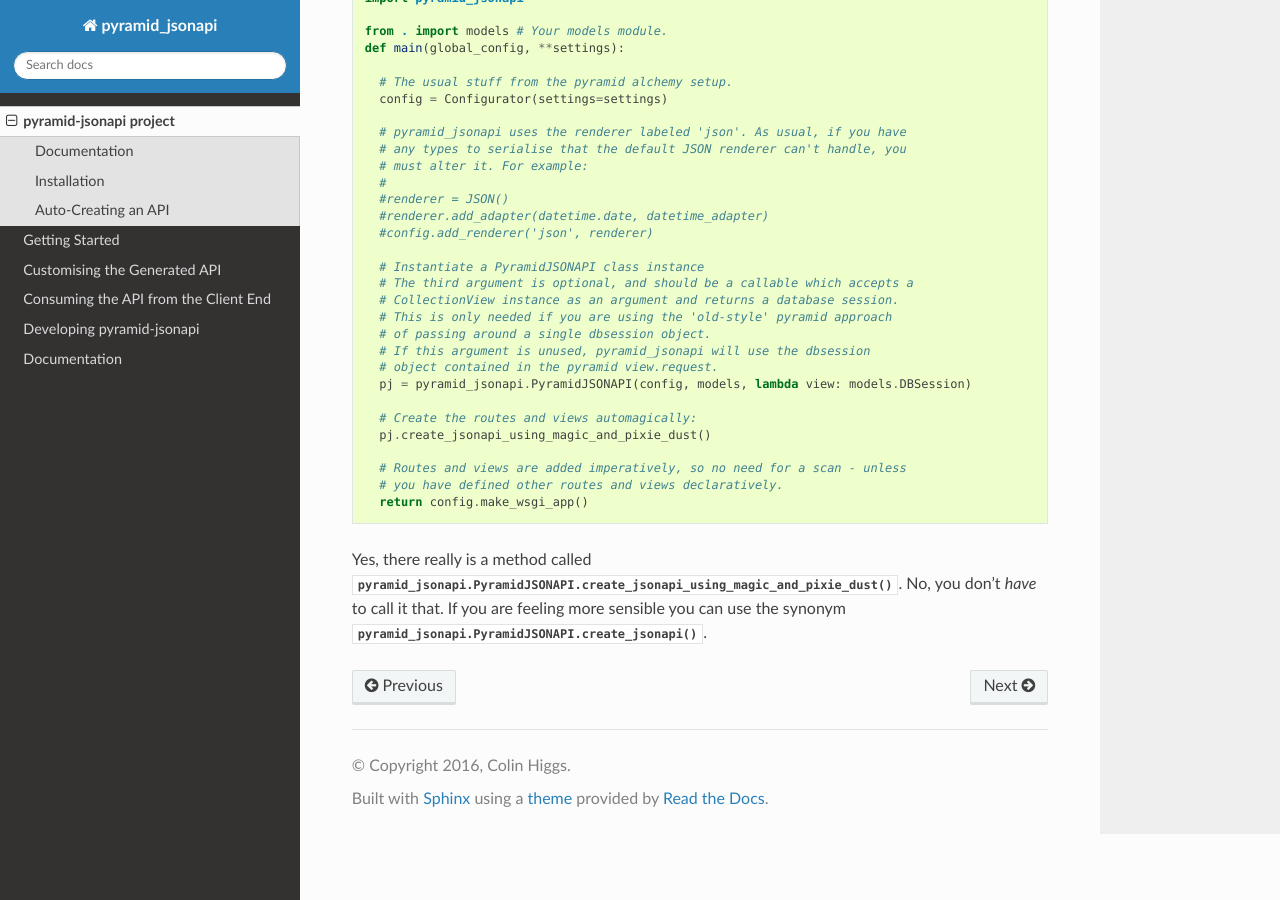
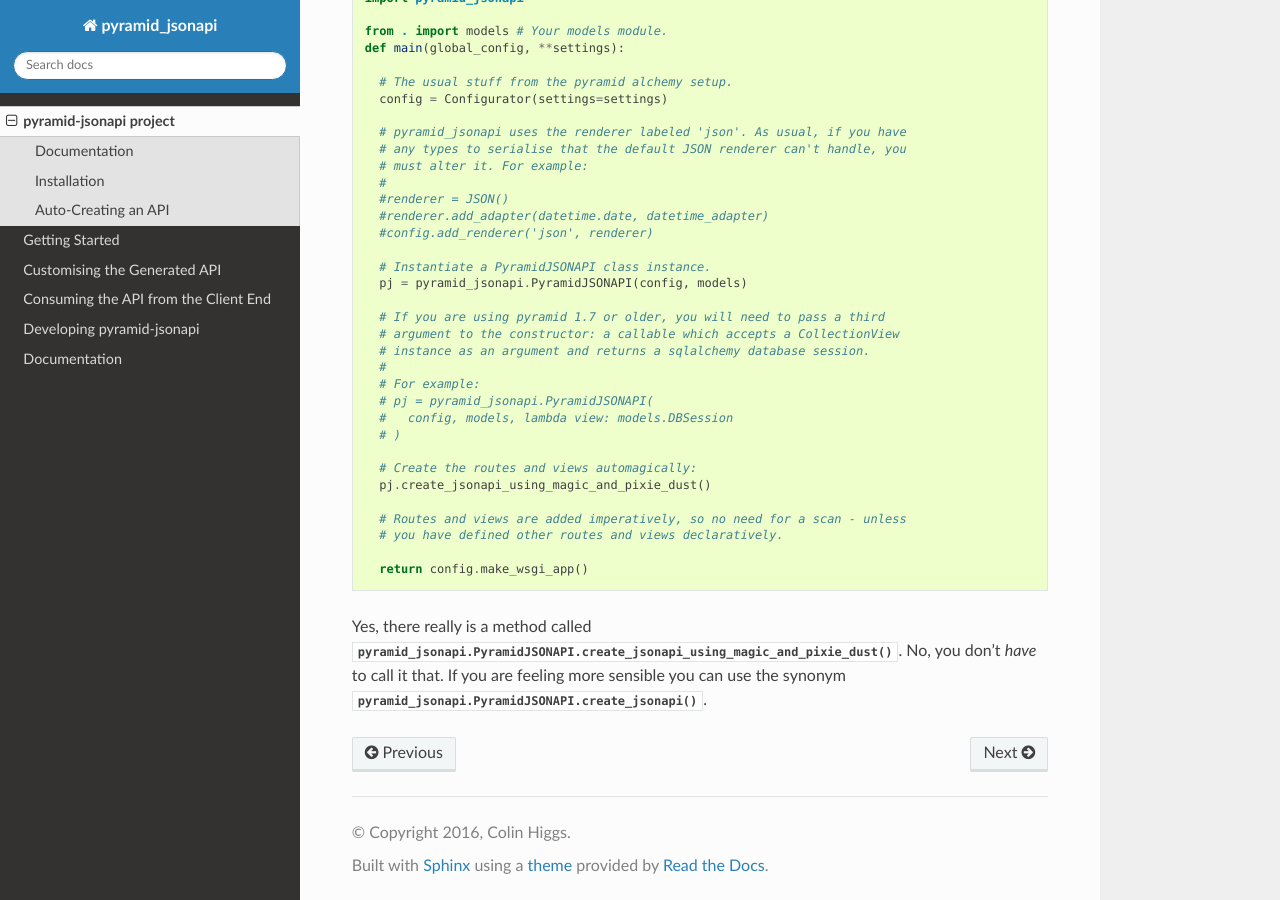
Before and after one commit to colinhiggs/pyramid-jsonapi, a Sphinx documentation site: the page built from docs/source/welcome.rst, in a window 1280 px wide and 900 px high, scrolled down 1317 px. Built offline with Sphinx 7.4.7 and the Read the Docs theme 2.0.0, drawn with Linux system fonts in a browser that asks for light colours; pages that are not in the unit, such as notebooks, are missing from menus.

Commit message:
Relegate example of old-style dbsession passing to a comment.

```diff
--- a/docs/source/welcome.rst
+++ b/docs/source/welcome.rst
@@ -82,20 +82,24 @@ additions to the standard pyramid alchemy scaffold's top level ``__init__.py``:
     #renderer.add_adapter(datetime.date, datetime_adapter)
     #config.add_renderer('json', renderer)
 
-    # Instantiate a PyramidJSONAPI class instance
-    # The third argument is optional, and should be a callable which accepts a
-    # CollectionView instance as an argument and returns a database session.
-    # This is only needed if you are using the 'old-style' pyramid approach
-    # of passing around a single dbsession object.
-    # If this argument is unused, pyramid_jsonapi will use the dbsession
-    # object contained in the pyramid view.request.
-    pj = pyramid_jsonapi.PyramidJSONAPI(config, models, lambda view: models.DBSession)
+    # Instantiate a PyramidJSONAPI class instance.
+    pj = pyramid_jsonapi.PyramidJSONAPI(config, models)
+
+    # If you are using pyramid 1.7 or older, you will need to pass a third
+    # argument to the constructor: a callable which accepts a CollectionView
+    # instance as an argument and returns a sqlalchemy database session.
+    #
+    # For example:
+    # pj = pyramid_jsonapi.PyramidJSONAPI(
+    #   config, models, lambda view: models.DBSession
+    # )
 
     # Create the routes and views automagically:
     pj.create_jsonapi_using_magic_and_pixie_dust()
 
     # Routes and views are added imperatively, so no need for a scan - unless
     # you have defined other routes and views declaratively.
+
     return config.make_wsgi_app()
 
 Yes, there really is a method called
```
